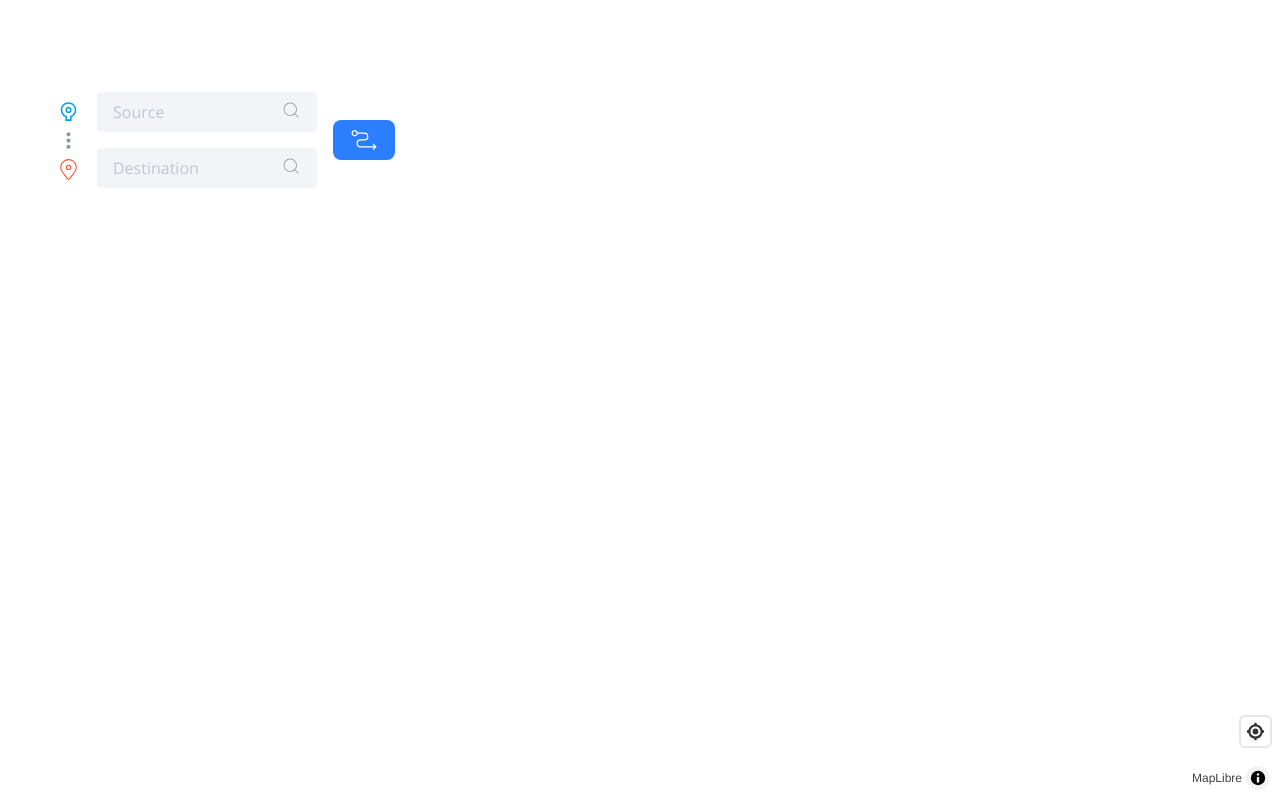
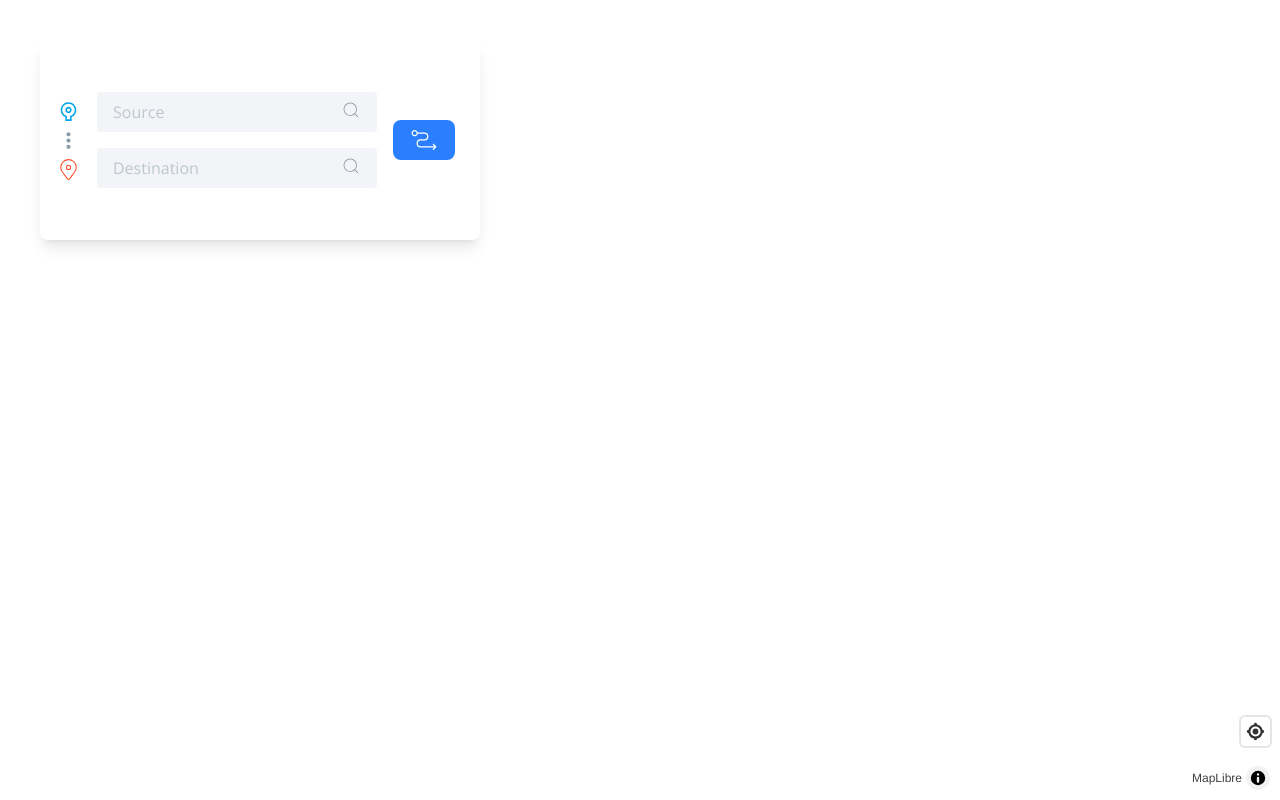
Before and after one commit to lintang-b-s/navigatorx-fe, a Next.js app: page / in a window 1280 px wide. Built offline with nearby package versions, Linux system fonts and the light colour scheme; no server answers.

Commit message:
feat(search): add search functionaility

```diff
--- /dev/null
+++ b/app/lib/searchApi.ts
@@ -0,0 +1,42 @@
+import axios from "axios";
+
+export interface OsmObject {
+  id: number;
+  name: string;
+  lat: number;
+  lon: number;
+  address: string;
+  type: string;
+}
+
+export interface Place {
+  osm_object: OsmObject;
+  distance: number;
+}
+
+export interface SearchResponse {
+  data: Place[];
+}
+
+export const fetchSearch = async (
+  query: string,
+  lat: number,
+  lon: number
+): Promise<SearchResponse> => {
+  try {
+    const param = {
+      query: query,
+      topk: 10,
+      offset: 0,
+      lat: lat,
+      lon: lon,
+    };
+    const { data } = await axios.get(
+      `http://103.87.66.130:6060/api/search?query=${param.query}&top_k=${param.topk}&offset=${param.offset}&lat=${param.lat}&lon=${param.lon}`,
+      {}
+    );
+    return data;
+  } catch (error) {
+    throw new Error("Failed to fetch search results");
+  }
+};
--- /dev/null
+++ b/app/lib/util.ts
@@ -0,0 +1,4 @@
+export function truncateString(str: string, maxLength: number = 30) {
+  if (str.length <= maxLength) return str;
+  return str.slice(0, maxLength - 3) + "...";
+}
--- a/app/page.tsx
+++ b/app/page.tsx
@@ -1,12 +1,105 @@
+"use client";
 import Image from "next/image";
 import { MapComponent } from "@/app/ui/map";
 import { Router } from "@/app/ui/route";
+import { SearchResults } from "./ui/searchResult";
+import { useEffect, useState } from "react";
+import { useSearchParams, usePathname, useRouter } from "next/navigation";
+import { fetchSearch, Place } from "@/app/lib/searchApi";
+import toast from "react-hot-toast";
 
 export default function Home() {
+  const [showResult, setShowResult] = useState(false);
+  const [isSourceFocused, setIsSourceFocused] = useState(false);
+  const [isDestinationFocused, setIsDestinationFocused] = useState(false);
+  const searchParams = useSearchParams();
+  const source = searchParams.get("source");
+  const destination = searchParams.get("destination");
+
+  const [searchResults, setSearchResults] = useState<Place[]>([]);
+
+  const [sourceLoc, setSourceLoc] = useState<Place>();
+  const [destinationLoc, setDestinationLoc] = useState<Place>();
+  const pathname = usePathname();
+
+  const { replace } = useRouter();
+
+  const [userLoc, setUserLoc] = useState<UserLocation>({
+    longitude: -100,
+    latitude: 40,
+  });
+
+  useEffect(() => {
+    if (navigator.geolocation) {
+      navigator.geolocation.getCurrentPosition(
+        (position) => {
+          setUserLoc({
+            latitude: position.coords.latitude,
+            longitude: position.coords.longitude,
+          });
+        },
+        (error) => {
+          toast.error(error.message);
+        }
+      );
+    } else {
+      toast.error("Geolocation is not supported by this browser.");
+    }
+  }, []);
+
+  useEffect(() => {
+    if (
+      !(isSourceFocused && source) &&
+      !(isDestinationFocused && destination)
+    ) {
+      setShowResult(false);
+    }
+    if (isSourceFocused && source) {
+      fetchSearch(source, userLoc.latitude, userLoc.longitude)
+        .then((resp) => setSearchResults(resp.data))
+        .catch((e) => toast.error(e.error));
+      setShowResult(true);
+    }
+
+    if (isDestinationFocused && destination) {
+      fetchSearch(destination, userLoc.latitude, userLoc.longitude)
+        .then((resp) => setSearchResults(resp.data))
+        .catch((e) => toast.error(e.error));
+      setShowResult(true);
+    }
+  }, [isSourceFocused, searchParams, isDestinationFocused]);
+
+  const pushParam = (key: "source" | "destination", place: Place) => {
+    const p = new URLSearchParams(searchParams.toString());
+    p.set(key, `${place.osm_object.name}, ${place.osm_object.address}`);
+    replace(`${pathname}?${p.toString()}`);
+  };
+
+  const onSelectSource = (place: Place) => {
+    console.log("palce", place);
+    setSourceLoc(place);
+    pushParam("source", place);
+  };
+  const onSelectDestination = (place: Place) => {
+    console.log("palce", place);
+    setDestinationLoc(place);
+    pushParam("destination", place);
+  };
+
   return (
-    <main className="flex relative w-full">
+    <main className="flex relative  w-full overflow-hidden">
       <MapComponent />
-      <Router />
+      <Router
+        sourceSearchActive={setIsSourceFocused}
+        destinationSearchActive={setIsDestinationFocused}
+      />
+
+      {showResult && isSourceFocused && (
+        <SearchResults places={searchResults} select={onSelectSource} />
+      )}
+      {showResult && isDestinationFocused && (
+        <SearchResults places={searchResults} select={onSelectDestination} />
+      )}
     </main>
   );
 }
--- a/app/types/type.d.ts
+++ b/app/types/type.d.ts
@@ -1,4 +1,4 @@
 declare interface UserLocation {
-    latitude: number;
-    longitude: number;
+  latitude: number;
+  longitude: number;
 }
--- a/app/ui/map.tsx
+++ b/app/ui/map.tsx
@@ -4,8 +4,7 @@ import * as React from "react";
 import { Map, Marker, useMap, GeolocateControl } from "@vis.gl/react-maplibre";
 import "maplibre-gl/dist/maplibre-gl.css"; // See notes below
 import { useEffect, useState } from "react";
-
-import { FaRegDotCircle } from "react-icons/fa";
+import toast from "react-hot-toast";
 
 export function MapComponent() {
   const { current: map } = useMap();
@@ -14,13 +13,6 @@ export function MapComponent() {
     latitude: 40,
     zoom: 3.5,
   });
-  const [error, setError] = useState<any>(null);
-
-  const centerLocOnClick = () => {
-    map?.flyTo({
-      center: [viewState.longitude, viewState.latitude],
-    });
-  };
 
   useEffect(() => {
     if (navigator.geolocation) {
@@ -33,11 +25,11 @@ export function MapComponent() {
           });
         },
         (error) => {
-          setError(error.message);
+          toast.error(error.message);
         }
       );
     } else {
-      setError("Geolocation is not supported by this browser.");
+      toast.error("Geolocation is not supported by this browser.");
     }
   }, []);
   return (
--- a/app/ui/route.tsx
+++ b/app/ui/route.tsx
@@ -1,3 +1,4 @@
+"use client";
 import { CiSearch } from "react-icons/ci";
 import { LiaSourcetree } from "react-icons/lia";
 import { CiLocationOn } from "react-icons/ci";
@@ -5,13 +6,16 @@ import { BiDotsVerticalRounded } from "react-icons/bi";
 import { Button } from "./button";
 import { CiRoute } from "react-icons/ci";
 import { SearchBox } from "./search";
+import { useState } from "react";
+import { SearchResults } from "./searchResult";
+import { RouterProps } from "../types/definition";
 
-export function Router() {
+export function Router(props: RouterProps) {
   return (
     <div
-      className="flex px-4 py-4 h-[150px] w-[355px] md:h-[200px] md:w-[380px]
+      className="flex px-4 py-4 h-[150px] w-[355px] md:h-[200px] md:w-[440px]
        items-center gap-2 md:gap-4 absolute top-10 left-[5%] md:left-10 bg-white
-        rounded-lg overflow-hidden"
+        rounded-lg overflow-hidden shadow-lg"
     >
       <div className="flex flex-col gap-1 items-center ">
         <LiaSourcetree
@@ -28,8 +32,8 @@ export function Router() {
         />
       </div>
       <div className="flex flex-col gap-4 items-start justify-center">
-        <SearchBox isSource={true} />
-        <SearchBox isSource={false} />
+        <SearchBox isSource={true} activate={props.sourceSearchActive} />
+        <SearchBox isSource={false} activate={props.destinationSearchActive} />
       </div>
 
       <Button>
--- a/app/ui/search.tsx
+++ b/app/ui/search.tsx
@@ -1,17 +1,18 @@
-'use client';
+"use client";
 import { CiSearch } from "react-icons/ci";
 import { SearchBoxProps } from "../types/definition";
 import { useSearchParams, usePathname, useRouter } from "next/navigation";
 import { useDebouncedCallback } from "use-debounce";
+import { SearchResults } from "./searchResult";
+import { useState } from "react";
+import { truncateString } from "../lib/util";
 
-export function SearchBox({ isSource }: SearchBoxProps) {
+export function SearchBox({ isSource, activate }: SearchBoxProps) {
   const searchParams = useSearchParams();
   const pathname = usePathname();
   const { replace } = useRouter();
 
   const handleSearch = useDebouncedCallback((term, isSource) => {
-    console.log(`Source... ${term}`);
-
     const params = new URLSearchParams(searchParams);
     if (isSource) {
       if (term) {
@@ -26,7 +27,6 @@ export function SearchBox({ isSource }: SearchBoxProps) {
         params.delete("destination");
       }
     }
-
     replace(`${pathname}?${params.toString()}`);
   }, 300);
 
@@ -34,17 +34,30 @@ export function SearchBox({ isSource }: SearchBoxProps) {
     <div className="relative">
       <input
         type="text"
-        className="h-[40px] w-[220px] px-4 rounded focus:outline-none  bg-[#F2F4F7]
-        text-[#869ca7] text-base "
+        className="h-[40px] w-[220px] md:w-[280px] px-4 rounded focus:outline-none  bg-[#F2F4F7]
+        text-[#869ca7] text-base z-0 "
         placeholder={`${isSource ? "Source" : "Destination"}`}
         onChange={(e) => {
           handleSearch(e.target.value, isSource);
         }}
-        defaultValue={searchParams
-          .get(`${isSource ? "source" : "destination"}`)
-          ?.toString()}
+        defaultValue={
+          searchParams.get(`${isSource ? "source" : "destination"}`)?.toString()
+            ? truncateString(
+                searchParams
+                  .get(`${isSource ? "source" : "destination"}`)
+                  ?.toString()!,
+                30
+              )
+            : ""
+        }
+        onFocus={() => {
+          activate(true);
+        }}
+        onBlur={() => {
+          activate(false);
+        }}
       />
-      <div className="absolute top-2 right-4">
+      <div className="absolute top-2 right-4 ">
         <CiSearch size={20} color="#959AA6" />
       </div>
     </div>
--- /dev/null
+++ b/app/ui/searchResult.tsx
@@ -0,0 +1,36 @@
+import { Dispatch, SetStateAction } from "react";
+import { Place } from "../lib/searchApi";
+import { SearchSelectorProps } from "../types/definition";
+import { Select } from "@chakra-ui/react";
+
+export function SearchResults(props: SearchSelectorProps) {
+  return (
+    <div
+      className="absolute left-[5%] md:left-10 top-[190px] md:top-[240px] z-10
+    w-[355px]  md:w-[380px]   mt-1 bg-white border-2 rounded-lg shadow-lg border-[#F5F5F5]  overflow-y-scroll
+     max-h-80 "
+    >
+      {props.places.map((place, index) => (
+        <div key={index} onMouseDown={() => props.select(place)}>
+          <Selector place={place} index={index} />
+        </div>
+      ))}
+    </div>
+  );
+}
+
+type SelectorProps = {
+  index?: number;
+  place: Place;
+};
+
+function Selector(props: SelectorProps) {
+  return (
+    <div
+      className="px-4 py-2 hover:bg-gray-100 rounded-md cursor-pointer text-black
+     border-2 border-[#F5F5F5] z-10"
+    >
+      {`${props.place.osm_object.name}, ${props.place.osm_object.address}`}
+    </div>
+  );
+}
--- a/package.json
+++ b/package.json
@@ -10,11 +10,13 @@
   },
   "dependencies": {
     "@vis.gl/react-maplibre": "^8.0.4",
+    "axios": "^1.8.4",
     "clsx": "^2.1.1",
     "maplibre-gl": "^5.3.1",
     "next": "15.3.0",
     "react": "^19.0.0",
     "react-dom": "^19.0.0",
+    "react-hot-toast": "^2.5.2",
     "react-icons": "^5.5.0",
     "use-debounce": "^10.0.4"
   },
```
Also changed, not shown: app/types/definition.ts (+13 -0 lines), 1 other file (tests, documents, lock files or other folders).
